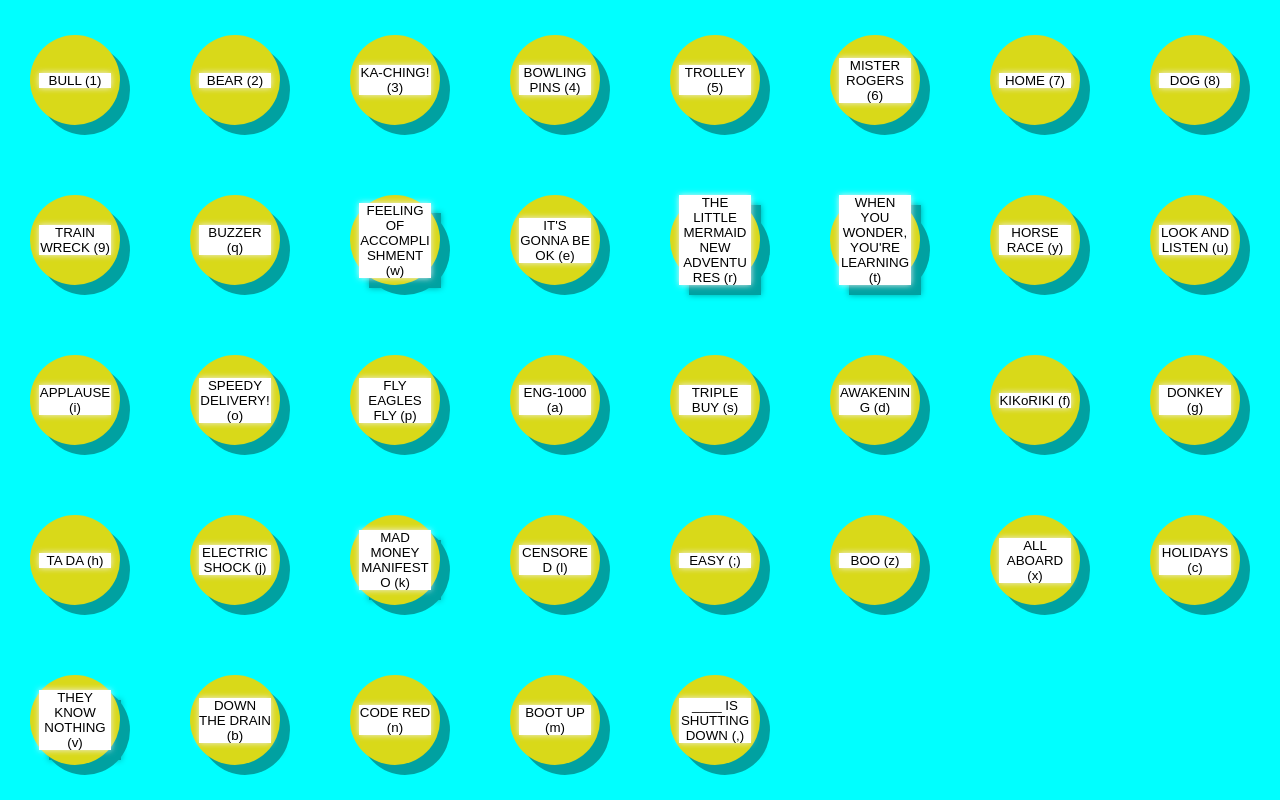
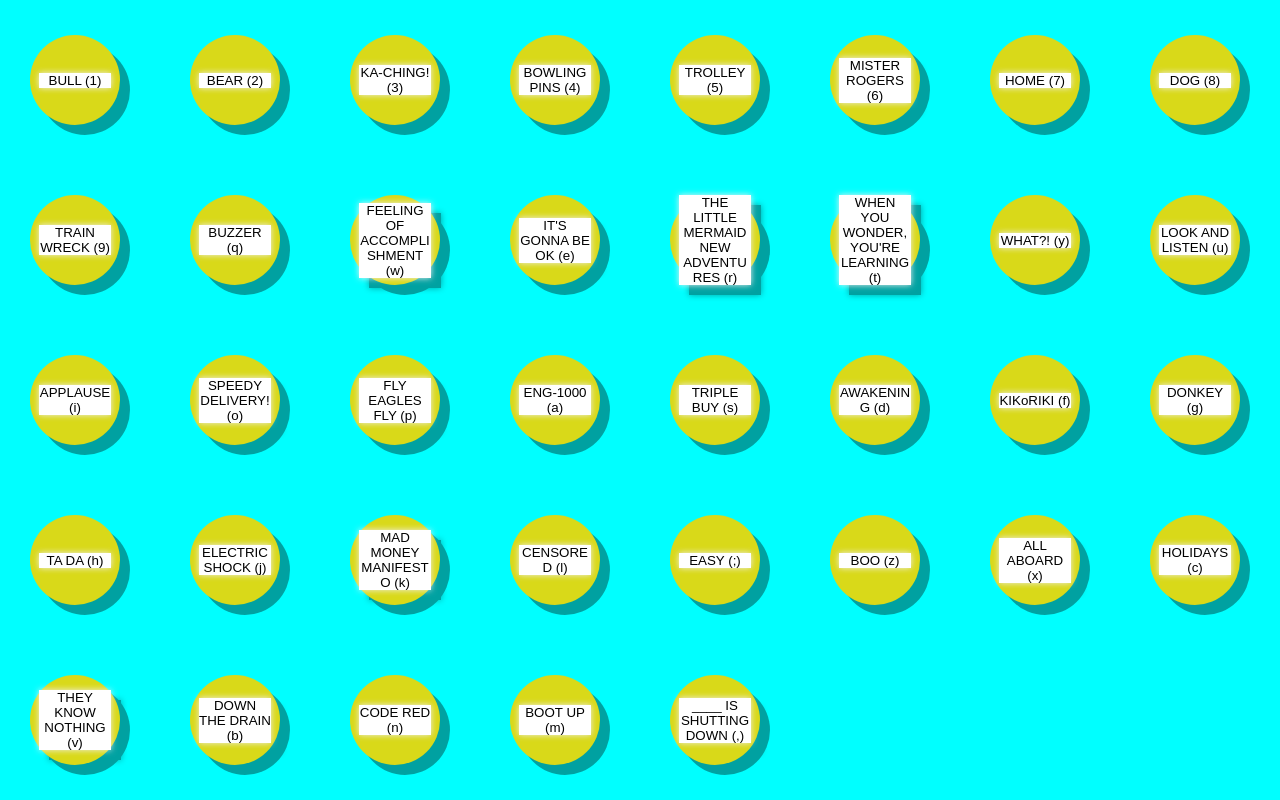
Before and after one commit to aegerev/ENG-1000-soundboard, a React (Vite) app in the folder eng-1000-soundboard/: page / in a window 1280 px wide. Built offline with nearby package versions, Linux system fonts and the light colour scheme; no server answers.

Commit message:
Removed the Horse Race, added MRN

```diff
--- a/eng-1000-soundboard/src/App.jsx
+++ b/eng-1000-soundboard/src/App.jsx
@@ -20,7 +20,7 @@
     new Sound("IT'S GONNA BE OK", "e", "look_forward.mp3"),
     new Sound("THE LITTLE MERMAID NEW ADVENTURES", "r", "the_little_mermaid_new_adventures.mp3"),
     new Sound("WHEN YOU WONDER, YOU'RE LEARNING", "t", "wonder_learn.mp3"),
-    new Sound("HORSE RACE", "y", "horse_race.mp3"),
+    new Sound("WHAT?!", "y", "no_way!.mp3"),
     new Sound("LOOK AND LISTEN", "u", "look_and_listen.mp3"),
     new Sound("APPLAUSE", "i", "applause.mp3"),
     new Sound("SPEEDY DELIVERY!", "o", "speedy_delivery.mp3"),
```
Also changed, not shown: 1 other file (tests, documents, lock files or other folders).
